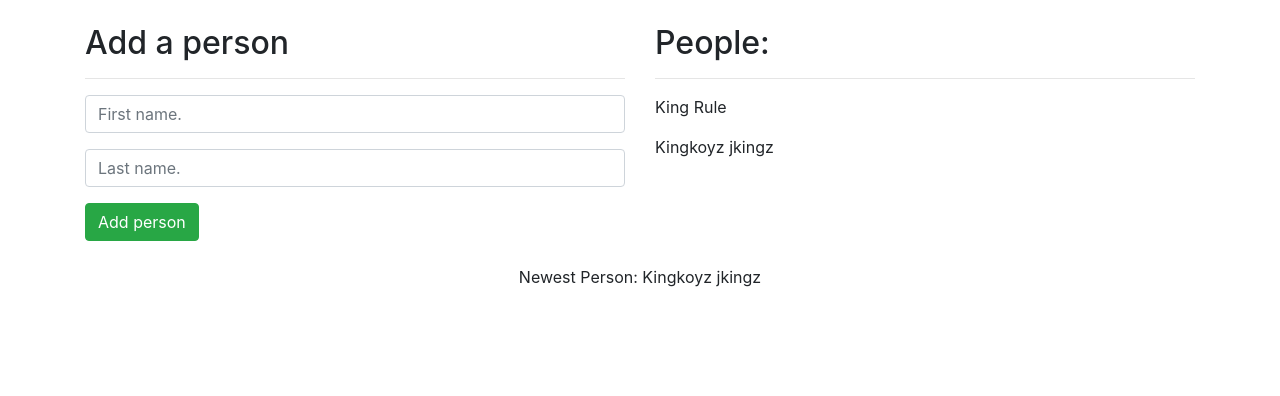
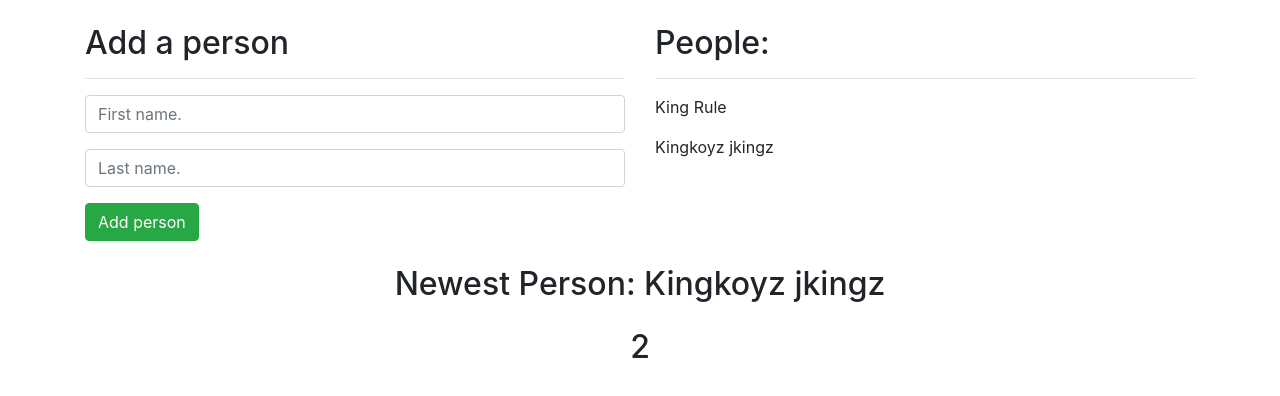
Before and after one commit to jkingz/reacthulks, a React (Create React App) app: page / in a window 1280 px wide. Shown: the top 396 px of the page. Built offline with nearby package versions, Linux system fonts and the light colour scheme.

Commit message:
Created new people count components

```diff
--- a/src/App.js
+++ b/src/App.js
@@ -25,7 +25,7 @@ const App = () => {
       <div className='row'>
         <Form addPerson={addPerson} />
         <People people={people} />
-        <NewPerson newPerson={people[people.length - 1]} />
+        <NewPerson newPerson={people[people.length - 1]} peopleCount={people.length} />
       </div>
     </div>
   );
--- a/src/components/NewPerson.js
+++ b/src/components/NewPerson.js
@@ -1,6 +1,8 @@
 import React, { useEffect } from 'react';
 
-const NewPerson = ({ newPerson }) => {
+import PeopleCount from './PeopleCount';
+
+const NewPerson = ({ newPerson, peopleCount }) => {
   useEffect(() => {
     const newPersonName = `${newPerson.firstName} ${newPerson.lastName}`;
     document.title = newPersonName;
@@ -11,9 +13,10 @@ const NewPerson = ({ newPerson }) => {
   }, [newPerson]);
   return (
     <div className='col col-sm-12'>
-      <div className='mt-4 text-center'>
+      <h2 className='mt-4 text-center'>
         Newest Person: {`${newPerson.firstName} ${newPerson.lastName}`}
-      </div>
+      </h2>
+      <PeopleCount peopleCount={peopleCount} />
     </div>
   );
 };
--- /dev/null
+++ b/src/components/PeopleCount.js
@@ -0,0 +1,7 @@
+import React from 'react';
+
+const PeopleCount = props => {
+  return <h2 className='text-center mt-4'>{props.peopleCount}</h2>;
+};
+
+export default PeopleCount;
```
